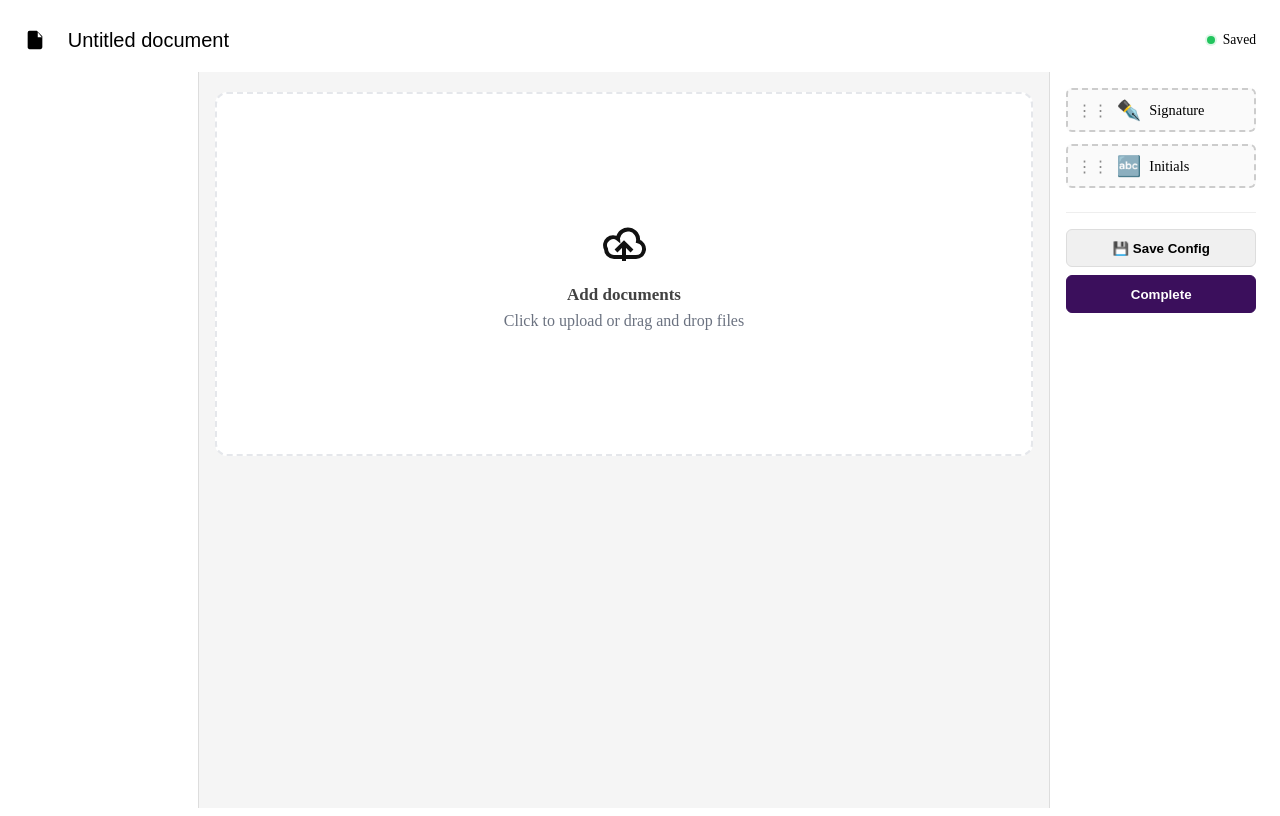
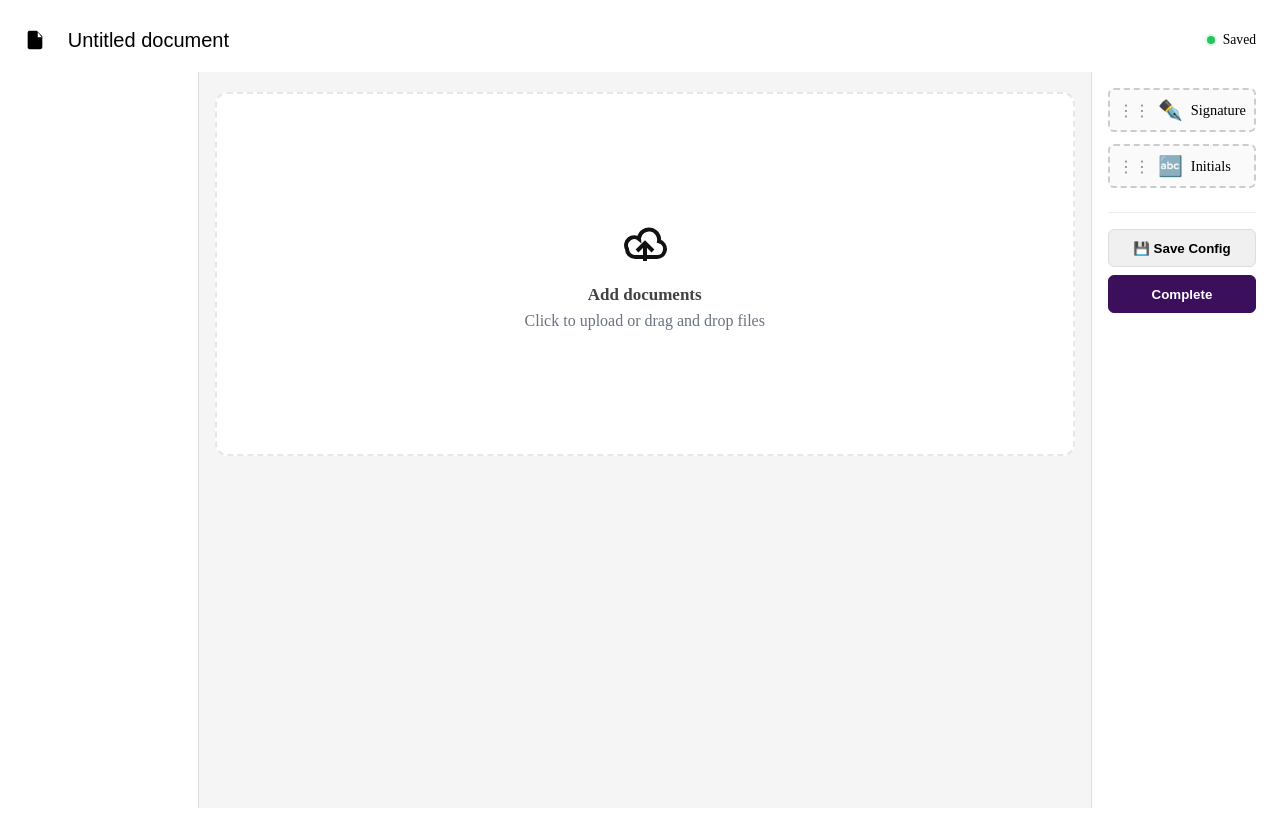
Before and after one commit to EBEN4REAL/document-signer, a Vue app: page /docs-signer in a window 1280 px wide. Built offline with nearby package versions, Linux system fonts and the light colour scheme; the HTML template or start-up script is replaced by a standard one.

Commit message:
update toolbar compnent

```diff
--- a/src/components/pdf-signer/components/ToolbarColumn.vue
+++ b/src/components/pdf-signer/components/ToolbarColumn.vue
@@ -48,7 +48,6 @@ defineEmits(['drag-start', 'save-config', 'sign-pdf'])
 
 <style scoped>
 .toolbar-col {
-  width: 15%;
   background: white;
   border-left: 1px solid #ddd;
   display: flex;
```
